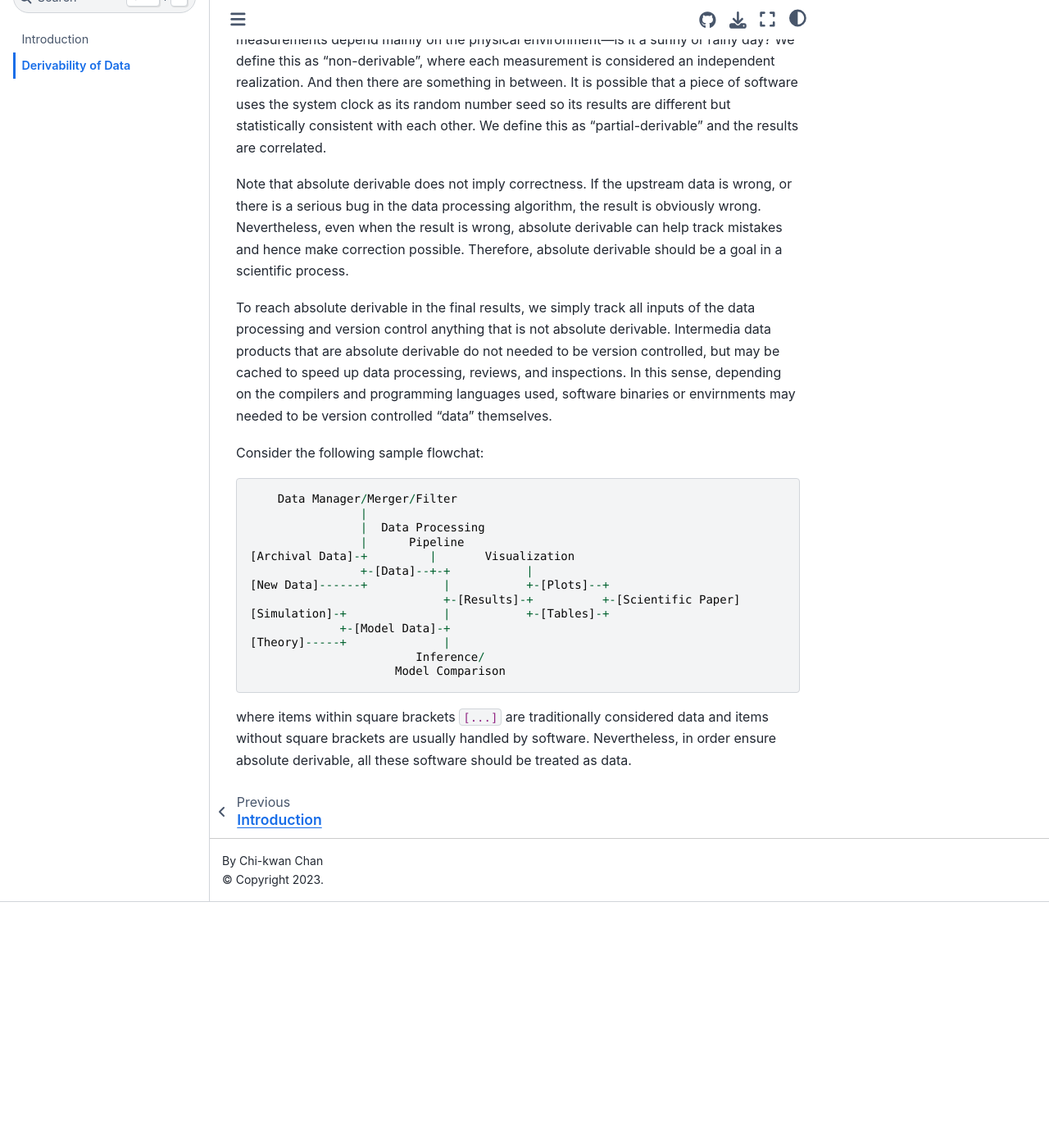
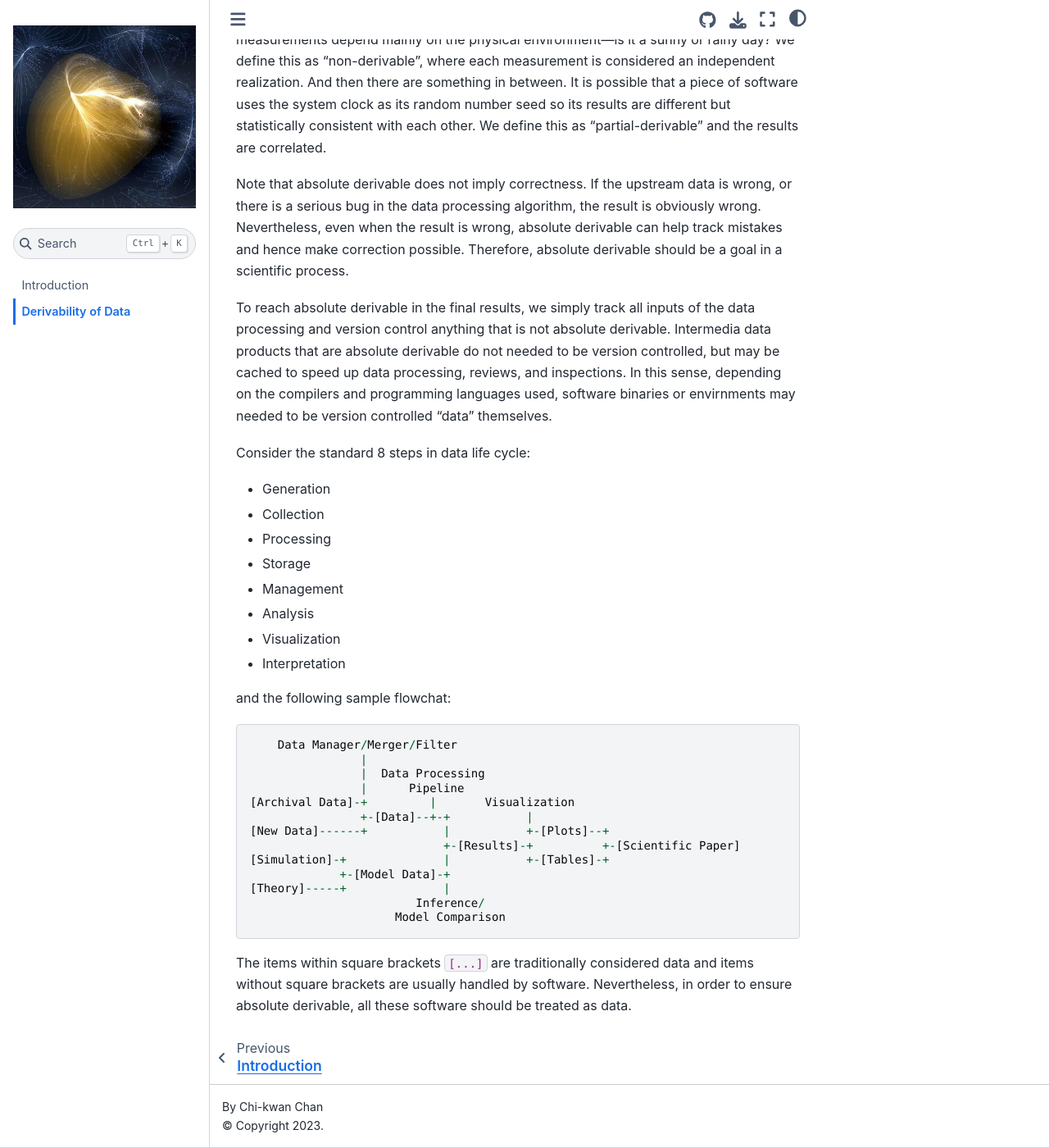
Before and after one commit to l6a/elements, a Jupyter Book: the page built from docs/derivability.md, in a window 1280 px wide and 1400 px high, scrolled down 380 px. Shown: the whole window at 82% size. Built offline with Jupyter Book 1.0.4 settings and Sphinx 7.4.7 and the Sphinx Book theme 1.1.4, drawn with Linux system fonts in a browser that asks for light colours; before the commit the page ends 1480 px from its top, so only the background shows below that.

Commit message:
Add data lifecycle

````diff
--- a/docs/derivability.md
+++ b/docs/derivability.md
@@ -44,7 +44,25 @@
 used, software binaries or envirnments may needed to be version
 controlled "data" themselves.
 
-Consider the following sample flowchat:
+Consider the standard 8 steps in data life cycle:
+
+* Generation
+
+* Collection
+
+* Processing
+
+* Storage
+
+* Management
+
+* Analysis
+
+* Visualization
+
+* Interpretation
+
+and the following sample flowchat:
 ```
     Data Manager/Merger/Filter
                 |
@@ -60,8 +78,8 @@
                         Inference/
                      Model Comparison
 ```
-where items within square brackets `[...]` are traditionally
-considered data and items without square brackets are usually handled
-by software.
-Nevertheless, in order ensure absolute derivable, all these software
-should be treated as data.
+The items within square brackets `[...]` are traditionally considered
+data and items without square brackets are usually handled by
+software.
+Nevertheless, in order to ensure absolute derivable, all these
+software should be treated as data.
````
